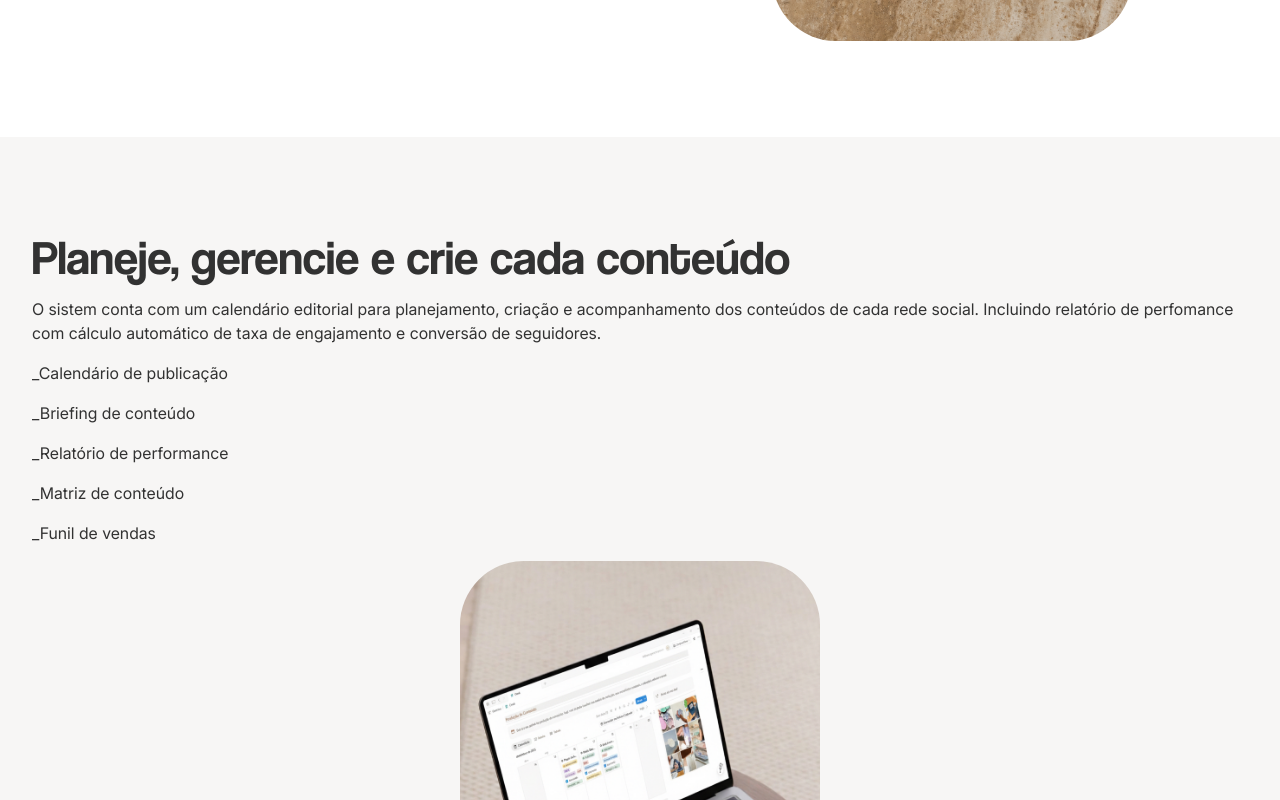
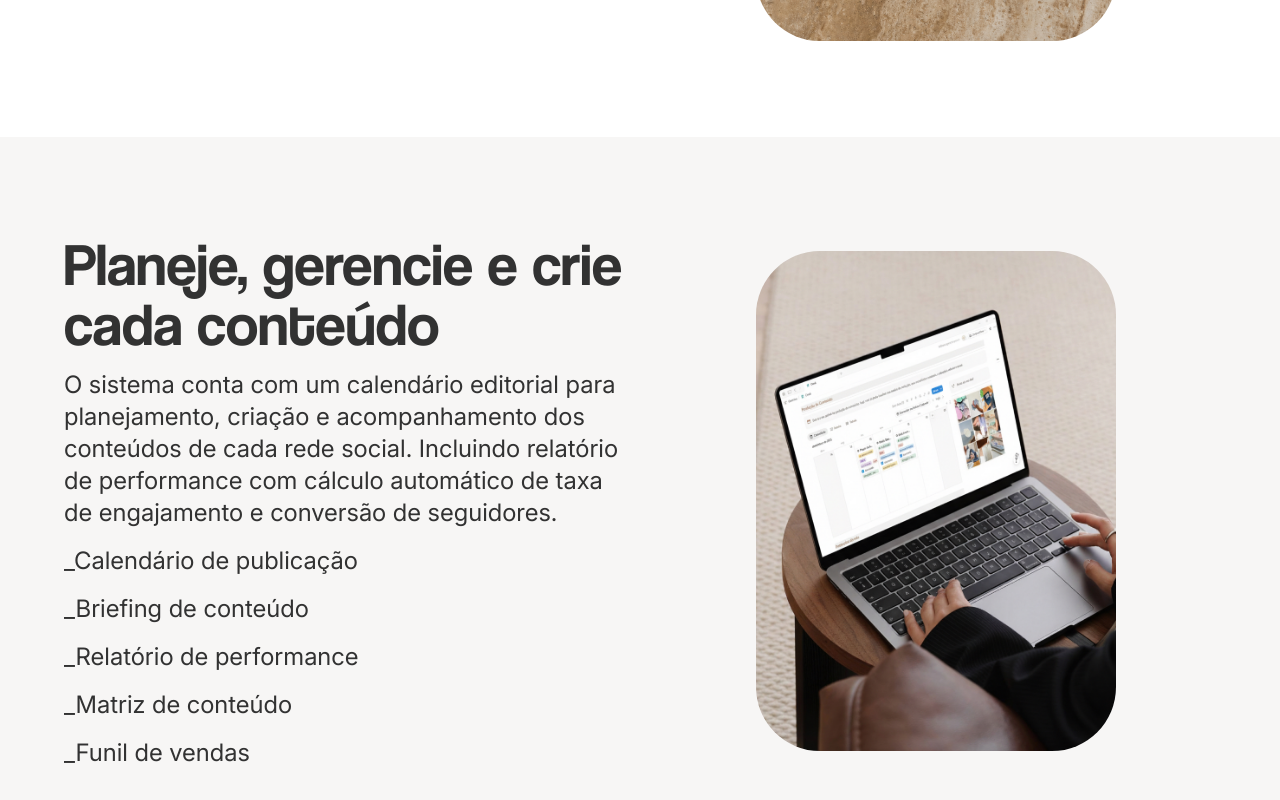
Before and after one commit to PedroHammes/onzeonze-lp-tsmp, a Next.js app: page / in a window 1280 px wide. Shown: the part 2900-3700 px from the top of the page. Built offline with nearby package versions, Linux system fonts and the light colour scheme.

Commit message:
style: layout responsivo

```diff
--- a/components/sections/section04Features.tsx
+++ b/components/sections/section04Features.tsx
@@ -2,7 +2,7 @@ import Image from "next/image"
 
 export default function Section04Features() {
     return(
-        <section className='flex flex-col lg:flex-row gap-8 items-center justify-center px-8'>
+        <section className='flex flex-col lg:flex-row gap-8 items-center justify-center px-8 lg:px-16'>
             {/* Texto */}
             <div className="flex flex-col lg:w-1/2">
                 <h2 className="font-heading text-5xl lg:text-6xl text-primary">Otimize tempo nos relatórios de redes sociais</h2>
--- a/components/sections/section05Details.tsx
+++ b/components/sections/section05Details.tsx
@@ -2,28 +2,31 @@ import Image from "next/image";
 
 export default function Section05Details() {
     return (
-        <section className='relative flex flex-col gap-4 items-center justify-center px-8 bg-secondary'>
-            <div className="flex flex-col gap-4">
-                <h2 className="font-heading text-foreground text-5xl">Planeje, gerencie e crie cada conteúdo</h2>
-                <p  className="font-sans text-foreground text-base">
-                    O sistem conta com um calendário editorial para planejamento, criação e acompanhamento dos conteúdos de cada rede social. Incluindo relatório de perfomance com cálculo automático de taxa de engajamento e conversão de seguidores.
+        <section className='flex flex-col lg:flex-row gap-8 items-center justify-center px-8 lg:px-16 bg-secondary'>
+            {/* Texto */}
+            <div className="flex flex-col gap-4 lg:w-1/2">
+                <h2 className="font-heading text-foreground text-5xl lg:text-6xl">Planeje, gerencie e crie cada conteúdo</h2>
+                <p className="font-sans text-foreground text-base lg:text-2xl">
+                    O sistema conta com um calendário editorial para planejamento, criação e acompanhamento dos conteúdos de cada rede social. Incluindo relatório de performance com cálculo automático de taxa de engajamento e conversão de seguidores.
                 </p>
-                <p className="font-sans text-foreground text-base">_Calendário de publicação</p>
-                <p className="font-sans text-foreground text-base">_Briefing de conteúdo</p>
-                <p className="font-sans text-foreground text-base">_Relatório de performance</p>
-                <p className="font-sans text-foreground text-base">_Matriz de conteúdo</p>
-                <p className="font-sans text-foreground text-base">_Funil de vendas</p>
+                <p className="font-sans text-foreground text-base lg:text-2xl">_Calendário de publicação</p>
+                <p className="font-sans text-foreground text-base lg:text-2xl">_Briefing de conteúdo</p>
+                <p className="font-sans text-foreground text-base lg:text-2xl">_Relatório de performance</p>
+                <p className="font-sans text-foreground text-base lg:text-2xl">_Matriz de conteúdo</p>
+                <p className="font-sans text-foreground text-base lg:text-2xl">_Funil de vendas</p>
             </div>
 
+            {/* Imagem */}
+            <div className="lg:w-1/2 flex justify-center">
                 <div className="w-90 h-125 relative rounded-[4rem] overflow-hidden">
                     <Image
                     src={"/ux/section-05-details/details.webp"}
-                alt="Sobre a empresa"
+                    alt="Planeje e gerencie conteúdos"
                     fill
                     className="object-cover"
                     />
                 </div>
-
+            </div>
         </section>
     )
 }
```
Lines whose indentation alone changed are shown as unchanged.
